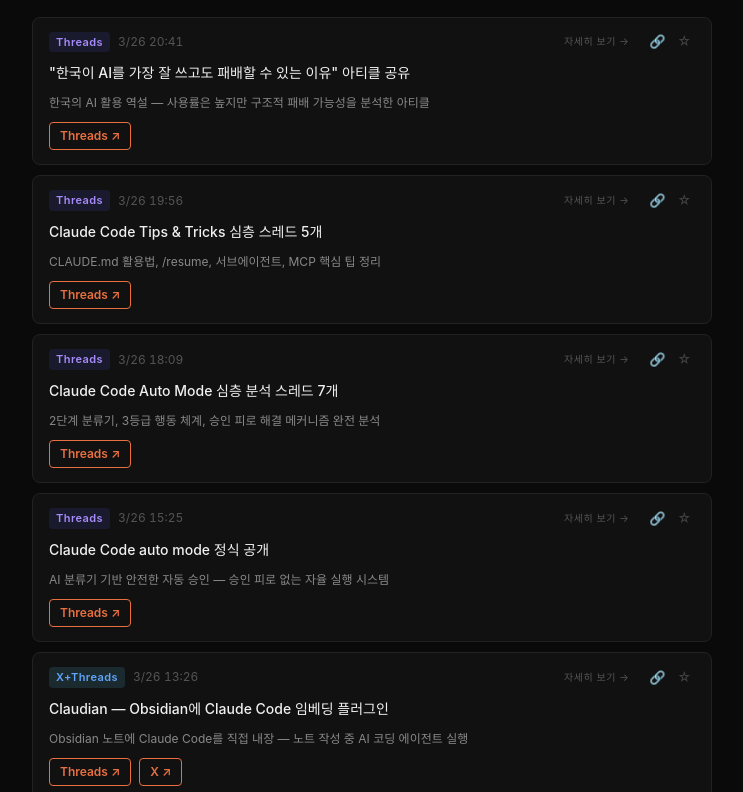
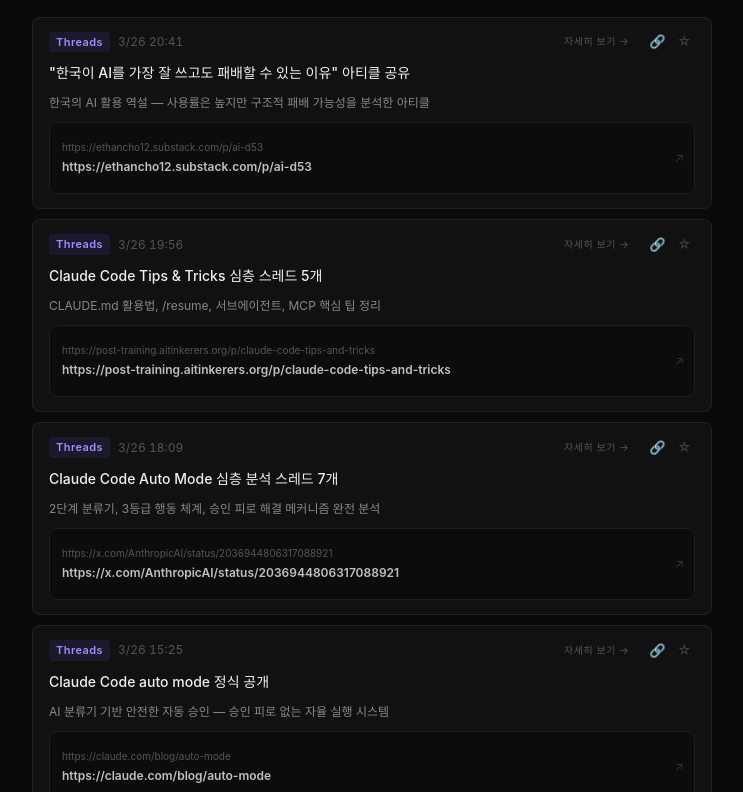
Before and after one commit to VoidLight00/voidnews-archive, a Next.js app: page /2026-w13 in a window 1280 px wide. Shown: the part 808-1600 px from the top of the page, without its empty margins (268-1011 px from the left). Built offline with nearby package versions, Linux system fonts and the light colour scheme; no server answers.

Commit message:
feat: 카드에 원본 소스 OG 프리뷰 표시 — IntersectionObserver lazy load + 캐싱

```diff
--- a/app/[slug]/WeeklyClient.tsx
+++ b/app/[slug]/WeeklyClient.tsx
@@ -36,27 +36,27 @@
 // ── OG 링크 프리뷰 ───────────────────────────────
 interface OGData { title?: string; description?: string; image?: string; hostname?: string; }
 
-function LinkPreview({ url }: { url: string }) {
+function useOGData(url: string, enabled: boolean) {
   const [data, setData] = useState<OGData | null>(null);
-  const [loading, setLoading] = useState(true);
+  const [loading, setLoading] = useState(false);
 
   useEffect(() => {
+    if (!enabled || !url) return;
     const cacheKey = `voidnews-og:${url}`;
     try {
       const cached = localStorage.getItem(cacheKey);
-      if (cached) { setData(JSON.parse(cached)); setLoading(false); return; }
+      if (cached) { setData(JSON.parse(cached)); return; }
     } catch {}
-
+    setLoading(true);
     fetch(`https://api.microlink.io/?url=${encodeURIComponent(url)}`)
       .then(r => r.json())
       .then(d => {
         if (d.status === "success") {
-          const img = d.data.image?.url || d.data.screenshot?.url;
           const og: OGData = {
             title: d.data.title,
             description: d.data.description,
-            image: img,
-            hostname: (() => { try { return new URL(url).hostname; } catch { return url; } })(),
+            image: d.data.image?.url || d.data.screenshot?.url,
+            hostname: (() => { try { return new URL(url).hostname.replace(/^www\./, ""); } catch { return url; } })(),
           };
           setData(og);
           try { localStorage.setItem(cacheKey, JSON.stringify(og)); } catch {}
@@ -64,17 +64,74 @@
         setLoading(false);
       })
       .catch(() => setLoading(false));
-  }, [url]);
+  }, [url, enabled]);
+
+  return { data, loading };
+}
+
+// 카드용 작은 OG 프리뷰 (Intersection Observer lazy load)
+function CardLinkPreview({ url }: { url: string }) {
+  const ref = useRef<HTMLDivElement>(null);
+  const [visible, setVisible] = useState(false);
+  const { data, loading } = useOGData(url, visible);
+
+  useEffect(() => {
+    const el = ref.current;
+    if (!el) return;
+    const obs = new IntersectionObserver(([e]) => { if (e.isIntersecting) { setVisible(true); obs.disconnect(); } }, { threshold: 0.1 });
+    obs.observe(el);
+    return () => obs.disconnect();
+  }, []);
+
+  return (
+    <div ref={ref} onClick={e => e.stopPropagation()}>
+      <a href={url} target="_blank" rel="noopener noreferrer" style={{ textDecoration: "none", display: "block" }}>
+        <div style={{ border: "1px solid #1e1e1e", borderRadius: 8, overflow: "hidden",
+          background: "#0c0c0c", display: "flex", minHeight: 72, transition: "border-color 0.15s" }}
+          onMouseEnter={e => (e.currentTarget.style.borderColor = "#333")}
+          onMouseLeave={e => (e.currentTarget.style.borderColor = "#1e1e1e")}>
+          {loading && (
+            <div style={{ width: "100%", display: "flex", alignItems: "center", gap: 10, padding: "10px 12px" }}>
+              <div style={{ width: 60, height: 52, background: "#1a1a1a", borderRadius: 4, flexShrink: 0 }} />
+              <div style={{ flex: 1, display: "flex", flexDirection: "column", gap: 6 }}>
+                <div style={{ height: 10, background: "#1a1a1a", borderRadius: 3, width: "60%" }} />
+                <div style={{ height: 9, background: "#1a1a1a", borderRadius: 3, width: "85%" }} />
+              </div>
+            </div>
+          )}
+          {!loading && data?.image && (
+            <img src={data.image} alt="" style={{ width: 80, objectFit: "cover", flexShrink: 0 }}
+              onError={e => { (e.currentTarget as HTMLImageElement).style.display = "none"; }} />
+          )}
+          {!loading && (
+            <div style={{ padding: "10px 12px", flex: 1, display: "flex", flexDirection: "column", justifyContent: "center", gap: 3, minWidth: 0 }}>
+              <p style={{ fontSize: 10, color: "#555", margin: 0 }}>{data?.hostname || url}</p>
+              <p style={{ fontSize: 12, fontWeight: 600, color: "#C0C0C0", margin: 0,
+                overflow: "hidden", display: "-webkit-box", WebkitLineClamp: 2, WebkitBoxOrient: "vertical" as const }}>
+                {data?.title || url}
+              </p>
+            </div>
+          )}
+          <div style={{ padding: "10px 10px 10px 0", display: "flex", alignItems: "center", flexShrink: 0 }}>
+            <span style={{ fontSize: 12, color: "#333" }}>↗</span>
+          </div>
+        </div>
+      </a>
+    </div>
+  );
+}
+
+// 모달용 큰 OG 프리뷰
+function LinkPreview({ url }: { url: string }) {
+  const { data, loading } = useOGData(url, true);
 
   if (loading) return (
     <div style={{ border: "1px solid #222", borderRadius: 10, overflow: "hidden",
-      background: "#111", marginBottom: 20, display: "flex", height: 90, alignItems: "center",
-      padding: "0 16px", gap: 12 }}>
-      <div style={{ width: 90, height: 90, background: "#1a1a1a", flexShrink: 0 }} />
+      background: "#111", marginBottom: 20, display: "flex", height: 90, alignItems: "center", padding: "0 16px", gap: 12 }}>
+      <div style={{ width: 90, height: 66, background: "#1a1a1a", borderRadius: 4, flexShrink: 0 }} />
       <div style={{ flex: 1, display: "flex", flexDirection: "column", gap: 8 }}>
         <div style={{ height: 12, background: "#1a1a1a", borderRadius: 4, width: "70%" }} />
         <div style={{ height: 10, background: "#1a1a1a", borderRadius: 4, width: "90%" }} />
-        <div style={{ height: 10, background: "#1a1a1a", borderRadius: 4, width: "40%" }} />
       </div>
     </div>
   );
@@ -82,22 +139,18 @@
   return (
     <a href={url} target="_blank" rel="noopener noreferrer" style={{ textDecoration: "none", display: "block", marginBottom: 20 }}>
       <div style={{ border: "1px solid #2a2a2a", borderRadius: 10, overflow: "hidden",
-        background: "#0e0e0e", display: "flex", transition: "border-color 0.15s",
-        cursor: "pointer" }}
+        background: "#0e0e0e", display: "flex", transition: "border-color 0.15s" }}
         onMouseEnter={e => (e.currentTarget.style.borderColor = "#444")}
         onMouseLeave={e => (e.currentTarget.style.borderColor = "#2a2a2a")}>
         {data?.image && (
-          <img src={data.image} alt={data.title || ""}
+          <img src={data.image} alt={data?.title || ""}
             style={{ width: 140, height: 100, objectFit: "cover", flexShrink: 0 }}
-            onError={e => { (e.currentTarget as HTMLImageElement).style.display = "none"; }}
-          />
+            onError={e => { (e.currentTarget as HTMLImageElement).style.display = "none"; }} />
         )}
-        <div style={{ padding: "12px 14px", flex: 1, display: "flex", flexDirection: "column",
-          justifyContent: "center", gap: 4, minWidth: 0 }}>
-          <p style={{ fontSize: 11, color: "#555", margin: 0 }}>{data?.hostname || new URL(url).hostname}</p>
+        <div style={{ padding: "12px 14px", flex: 1, display: "flex", flexDirection: "column", justifyContent: "center", gap: 4, minWidth: 0 }}>
+          <p style={{ fontSize: 11, color: "#555", margin: 0 }}>{data?.hostname}</p>
           <p style={{ fontSize: 13, fontWeight: 700, color: "#E0E0E0", margin: 0,
-            overflow: "hidden", display: "-webkit-box", WebkitLineClamp: 2,
-            WebkitBoxOrient: "vertical" as const }}>
+            overflow: "hidden", display: "-webkit-box", WebkitLineClamp: 2, WebkitBoxOrient: "vertical" as const }}>
             {data?.title || url}
           </p>
           {data?.description && (
@@ -283,7 +336,7 @@
   bookmarked: boolean; onBookmark: () => void;
 }) {
   const [copied, setCopied] = useState(false);
-  const hasDetail = !!(post.content || post.source);
+  const hasDetail = !!(post.content || post.source || post.xUrl || post.threadsUrl);
 
   const handleCopy = (e: React.MouseEvent) => {
     e.stopPropagation();
@@ -326,12 +379,8 @@
       {post.summary && (
         <p style={{ fontSize: 12, color: "var(--muted)", lineHeight: 1.5 }}>{post.summary}</p>
       )}
-      {(post.threadsUrl || post.xUrl) && (
-        <div style={{ display: "flex", gap: 8, flexWrap: "wrap" }} onClick={e => e.stopPropagation()}>
-          {post.threadsUrl && <LinkBtn href={post.threadsUrl} label="Threads" />}
-          {post.xUrl && <LinkBtn href={post.xUrl} label="X" />}
-        </div>
-      )}
+      {/* 원본 소스 OG 프리뷰 (카드에서 바로 표시) */}
+      {post.source && <CardLinkPreview url={post.source} />}
     </div>
   );
 }
```
